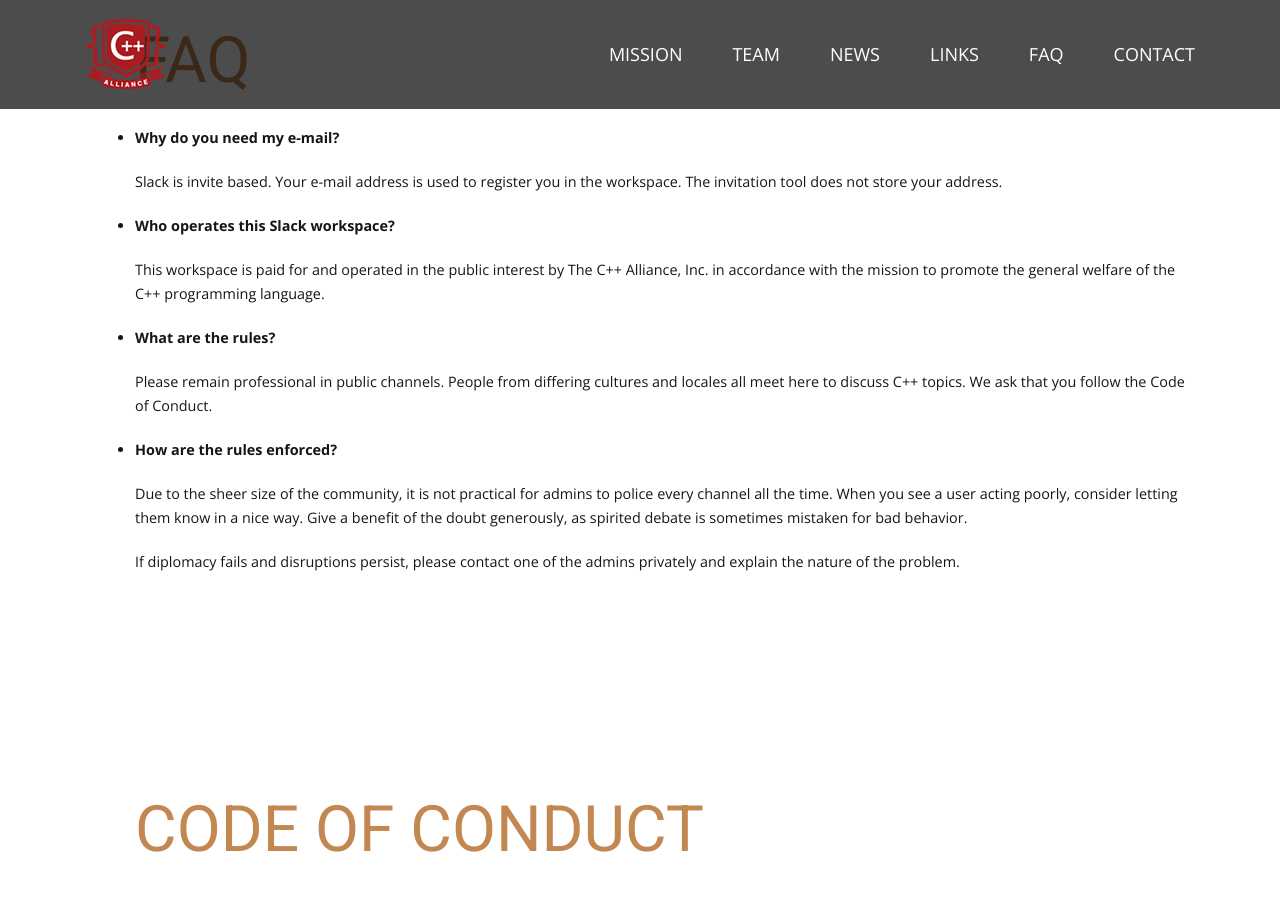
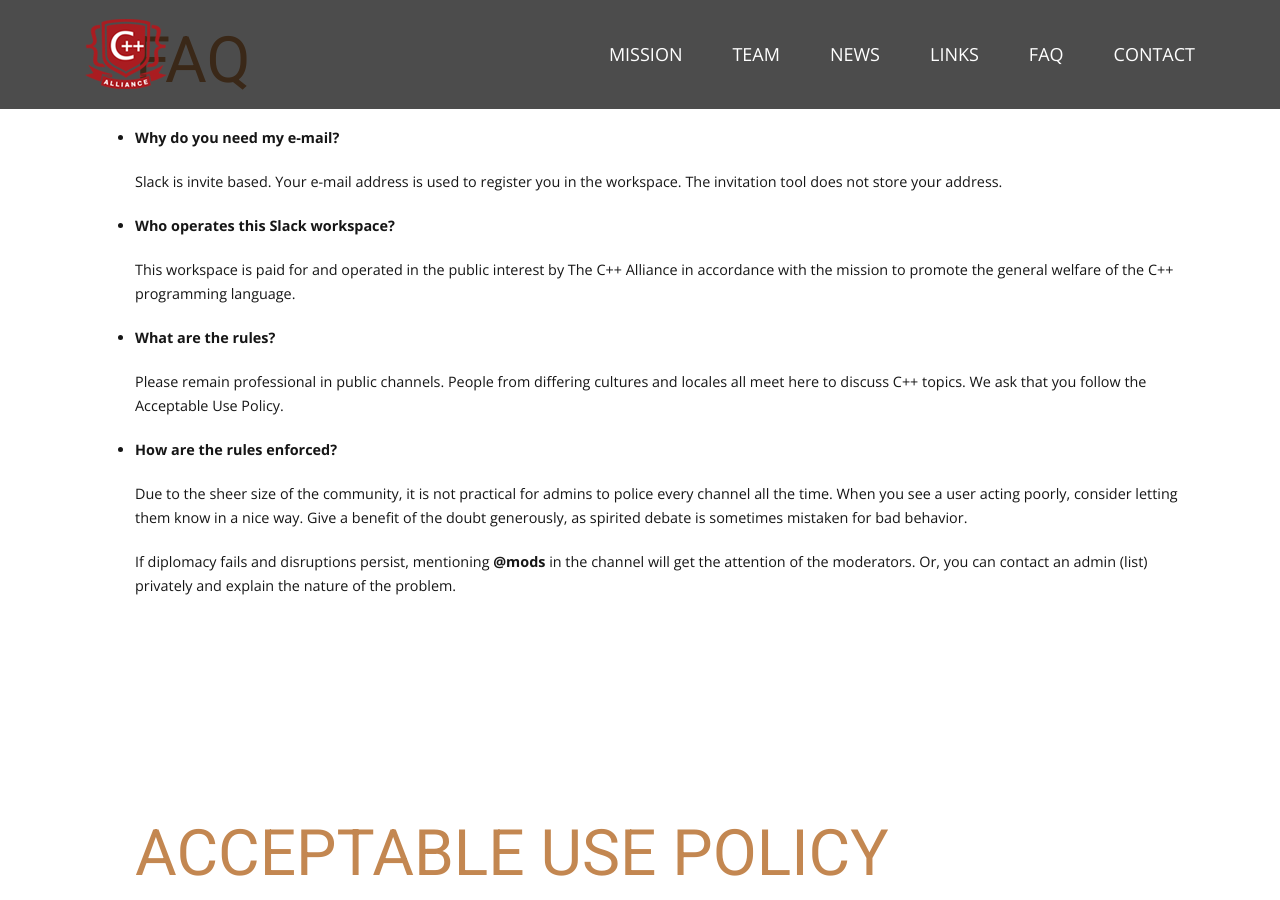
Before and after one commit to unecigarettewm/cppa-www, a Jekyll site: the page built from slack/index.html, in a window 1280 px wide and 900 px high, scrolled down 1011 px. Built offline with Jekyll 4.4.1, drawn with Linux system fonts in a browser that asks for light colours; some of the changed text lies outside the part shown.

Commit message:
Update Acceptable Use Policy

```diff
--- a/slack/index.html
+++ b/slack/index.html
@@ -43,14 +43,14 @@
 
   <li><p><b>Who operates this Slack workspace?</b></p><p>
     This workspace is paid for and operated in the public interest by
-    The C++ Alliance, Inc. in accordance with the mission to promote
+    The C++ Alliance in accordance with the mission to promote
     the general welfare of the C++ programming language.
     </p></li>
 
   <li><p><b>What are the rules?</b></p><p>
     Please remain professional in public channels. People from differing
     cultures and locales all meet here to discuss C++ topics.
-    We ask that you follow the Code of Conduct.
+    We ask that you follow the Acceptable Use Policy.
     </p></li>
 
   <li><p><b>How are the rules enforced?</b></p><p>
@@ -59,8 +59,10 @@
     acting poorly, consider letting them know in a nice way. Give a
     benefit of the doubt generously, as spirited debate is sometimes
     mistaken for bad behavior.</p><p>
-    If diplomacy fails and disruptions persist, please contact
-    <a href="https://cpplang.slack.com/account/workspace-settings#admins">one of the admins</a>
+    If diplomacy fails and disruptions persist, mentioning <b>@mods</b>
+    in the channel will get the attention of the moderators. Or, you can
+    contact an admin
+    (<a href="https://cpplang.slack.com/account/workspace-settings#admins">list</a>)
     privately and explain the nature of the problem.
     </p></li>
 
@@ -73,28 +75,29 @@
 
 <section class="innerSection borderNone">
   <div class="container">
-  <div class="pageHeadtxt"><h2>Code of Conduct</h2></div>
+  <div class="pageHeadtxt"><h2>Acceptable Use Policy</h2></div>
   <div class="row">
   <div class="col-lg-12">
 
   <ol>
-  <li><p><b>Friendly cooperation</b></p>
-    <p><em>"First, do no harm."</em></p>
-    <p>Harassment, insults, discrimination,
-    and cyberbullying have no place here.
+  <li><p><b>Friendly, professional cooperation</b></p>
+    <p><em>"First, do no harm."</em></p><p>
+    Unlawful statements (including but not limited to credible threats,
+    doxxing, cyber-bullying, stalking, or harassment) are prohibited
+    in <em>all channels</em>.
     </p></li>
   <li><p><b>Safe for work</b></p><p>
     Please treat all public channels as Safe For Work (SFW). Don't say
     anything you wouldn't want a co-worker to see if they pass by your desk.
     </p></li>
-  <li><p><b>Stay on-topic</b></p><p>
+  <li><p><b>On-topic discussion</b></p><p>
     In every public channel but especially the <b>#learn</b> channel
     which is the most heavily joined, please refrain from off-topic
     discussion. In public channels, avoid these topics altogether:
-    politics, religion, race, sexual orientation.
+    politics, religion, race, gender, sex.
     </p></li>
   <li><p><b>No excessive self-promotion</b></p><p>
-    A link to your project(s) or news item is of course welcome in the
+    A link to your project or news item is of course welcome in the
     <b>#plug_worthy</b> channel. However keep in mind that this
     community is not intended to be an advertising platform.
     </p></li>
```
Also changed, not shown: cpplang.slack.com/_config.yml (deleted, +0 -9 lines), cpplang.slack.com/_layouts/default.html (deleted, +0 -34 lines), cpplang.slack.com/index.md (deleted, +0 -63 lines), cpplang.slack.com/moderation.md (deleted, +0 -27 lines), css/main.css (deleted, +0 -21 lines), cpplang.slack.com/favicon.ico (deleted).
